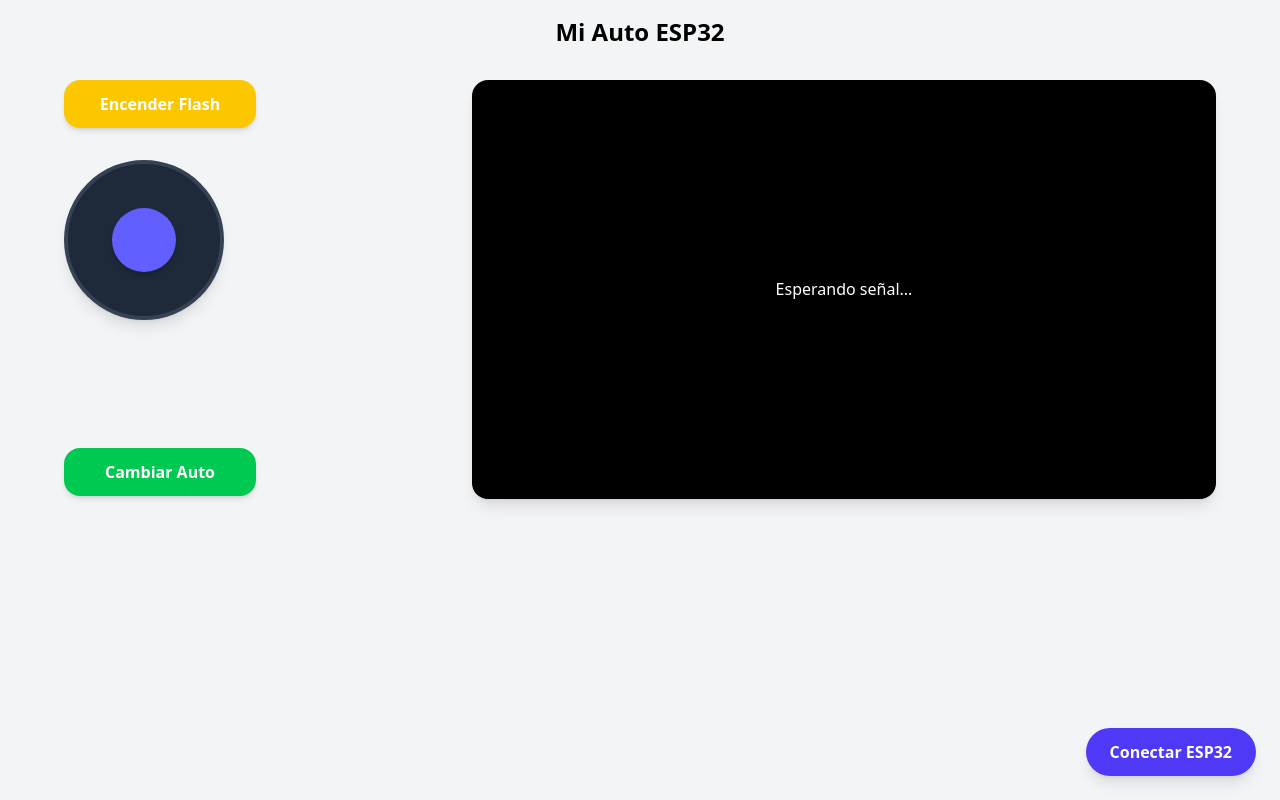
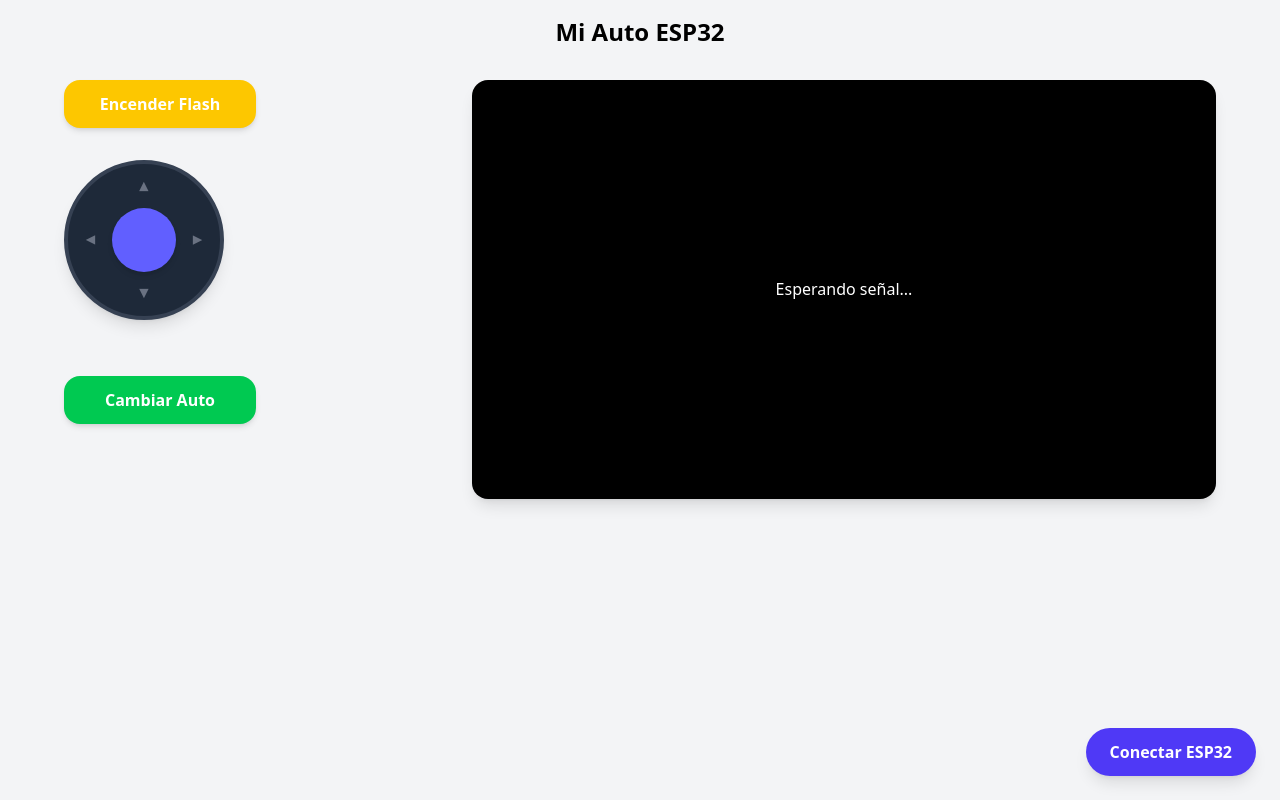
Before and after one commit to ktax06/autitos, a Nuxt app: page / in a window 1280 px wide. Built offline with nearby package versions, Linux system fonts and the light colour scheme.

Commit message:
Refactor motor control logic and enhance WebSocket communication in ESP32 project

```diff
--- a/components/carControl.vue
+++ b/components/carControl.vue
@@ -14,8 +14,8 @@
         </button>
 
         <!-- Joystick -->
-        <div class="w-20 h-58">
-          <JoystickComponent />
+        <div class="w-40 h-40">
+          <JoystickComponent @move="handleJoystickMove" />
         </div>
 
         <!-- Botón Cambiar Auto -->
@@ -152,8 +152,7 @@ const availableCars = ref([]) //rellénalo desde API o backend
 
 const toggleFlash = () => {
   flashOn.value = !flashOn.value
-  webSocketComponent.value.sendMessage(flashOn.value ? 'FLASH_ON' : 'FLASH_OFF');
-  console.log("Flash toggled:", flashOn.value);
+  sendCommand(flashOn.value ? 'FLASH_ON' : 'FLASH_OFF')
 }
 
 const selectCar = (car) => {
@@ -221,16 +220,92 @@ const scanNetwork = async () => {
 
 }
 
-const sendCommand = (cmd) => {
-  if (socket && socket.readyState === WebSocket.OPEN) {
-    socket.send(JSON.stringify({ type: 'command', value: cmd }))
+const sendCommand = (cmd, params = {}) => {
+  if (webSocketComponent.value) {
+    webSocketComponent.value.sendMessage(JSON.stringify({
+      type: 'command',
+      value: cmd,
+      ...params
+    }))
   } else {
-    console.warn('WebSocket no conectado')
+    console.warn('Componente WebSocket no inicializado')
+  }
+}
+
+// Manejo del joystick
+const joystickThreshold = 0.15; // Umbral para evitar movimientos mínimos
+const joystickCommand = ref('STOP');
+const joystickTimer = ref(null);
+
+const handleJoystickMove = (position) => {
+  // Detener el temporizador anterior si existe
+  if (joystickTimer.value) {
+    clearTimeout(joystickTimer.value);
+  }
+
+  // Calcular la dirección basada en la posición del joystick
+  const { x, y } = position;
+  let command = 'STOP';
+  let speed = 0;
+  let turn = 0;
+
+  // Calcular magnitud (0-1)
+  const magnitude = Math.sqrt(x * x + y * y);
+
+  // Si la magnitud es menor que el umbral, consideramos que está en reposo
+  if (magnitude < joystickThreshold) {
+    command = 'STOP';
+  } else {
+    // Calcular el ángulo en grados (0-360)
+    let angle = Math.atan2(y, x) * (180 / Math.PI);
+    if (angle < 0) angle += 360;
+
+    // Determinar comando basado en el ángulo
+    if (angle >= 315 || angle < 45) {
+      command = 'RIGHT';
+      turn = magnitude;
+    } else if (angle >= 45 && angle < 135) {
+      command = 'FORWARD';
+      speed = magnitude;
+    } else if (angle >= 135 && angle < 225) {
+      command = 'LEFT';
+      turn = magnitude;
+    } else if (angle >= 225 && angle < 315) {
+      command = 'BACKWARD';
+      speed = magnitude;
+    }
+  }
+
+  // Solo enviar si el comando ha cambiado o si los valores son significativamente diferentes
+  if (command !== joystickCommand.value || (magnitude > joystickThreshold)) {
+    joystickCommand.value = command;
+
+    // Enviar el comando con los parámetros de velocidad y giro
+    sendCommand(command, {
+      speed: Math.round(speed * 100),
+      turn: Math.round(turn * 100)
+    });
+
+    // Configurar un temporizador para enviar STOP si no hay movimiento durante un tiempo
+    if (command !== 'STOP') {
+      joystickTimer.value = setTimeout(() => {
+        sendCommand('STOP');
+        joystickCommand.value = 'STOP';
+      }, 200);
+    }
   }
 }
 
 onBeforeUnmount(() => {
-  socket?.close()
+  // Limpiar el temporizador del joystick si existe
+  if (joystickTimer.value) {
+    clearTimeout(joystickTimer.value);
+  }
+
+  // Desconectar WebSocket
+  if (webSocketComponent.value) {
+    webSocketComponent.value.disconnectWebSocket()
+  }
 })
 </script>
 
--- a/components/joystickComponent.vue
+++ b/components/joystickComponent.vue
@@ -7,11 +7,38 @@
   >
     <div
       ref="joystickHandle"
-      class="joystick-handle w-16 h-16 bg-indigo-500 rounded-full absolute top-1/2 left-1/2 transform -translate-x-1/2 -translate-y-1/2 cursor-grab shadow-md"
+      class="joystick-handle w-16 h-16 bg-indigo-500 rounded-full absolute top-1/2 left-1/2 -translate-x-1/2 -translate-y-1/2 cursor-grab shadow-md"
       :style="{
         transform: `translate(${position.x}px, ${position.y}px)`
       }"
     ></div>
+
+    <!-- Indicadores de dirección -->
+    <div class="absolute inset-0 pointer-events-none">
+      <!-- Adelante -->
+      <div class="absolute top-3 left-1/2 -translate-x-1/2 w-6 h-6 flex items-center justify-center"
+           :class="{'text-green-400': normalizedPosition.y < -0.3, 'text-gray-500': normalizedPosition.y >= -0.3}">
+        <span class="transform rotate-180">▼</span>
+      </div>
+
+      <!-- Atrás -->
+      <div class="absolute bottom-3 left-1/2 -translate-x-1/2 w-6 h-6 flex items-center justify-center"
+           :class="{'text-green-400': normalizedPosition.y > 0.3, 'text-gray-500': normalizedPosition.y <= 0.3}">
+        <span>▼</span>
+      </div>
+
+      <!-- Izquierda -->
+      <div class="absolute left-3 top-1/2 -translate-y-1/2 w-6 h-6 flex items-center justify-center"
+           :class="{'text-green-400': normalizedPosition.x < -0.3, 'text-gray-500': normalizedPosition.x >= -0.3}">
+        <span class="transform rotate-90">▼</span>
+      </div>
+
+      <!-- Derecha -->
+      <div class="absolute right-3 top-1/2 -translate-y-1/2 w-6 h-6 flex items-center justify-center"
+           :class="{'text-green-400': normalizedPosition.x > 0.3, 'text-gray-500': normalizedPosition.x <= 0.3}">
+        <span class="transform -rotate-90">▼</span>
+      </div>
+    </div>
   </div>
 </template>
 
--- a/components/websocket.vue
+++ b/components/websocket.vue
@@ -3,6 +3,7 @@ import { onMounted, onUnmounted, ref } from 'vue';
 
 const websocket = ref(null);
 const isConnected = ref(false);
+const canSendMessage = ref(true);
 
 // Eventos personalizados
 const emit = defineEmits(['connected', 'disconnected', 'message', 'error']);
@@ -73,10 +74,23 @@ const disconnectWebSocket = () => {
 };
 
 const sendMessage = (message) => {
-  if (websocket.value && websocket.value.readyState === WebSocket.OPEN && message) {
-    websocket.value.send(message);
-    console.log('Mensaje enviado:', message);
-    return true;
+  if (websocket.value && websocket.value.readyState === WebSocket.OPEN && message && canSendMessage.value) {
+    canSendMessage.value = false;
+    try {
+      websocket.value.send(message);
+      console.log('Mensaje enviado:', message);
+      setTimeout(() => {
+        canSendMessage.value = true;
+      }, 500); // Espera 100 ms antes de permitir otro envío
+      return true;
+    } catch (error) {
+      console.error('Error al enviar mensaje:', error);
+      canSendMessage.value = true; // Re-habilitar en caso de error
+      return false;
+    }
+  } else if (!canSendMessage.value) {
+    console.warn('Envío de mensaje bloqueado: espera 100ms.');
+    return false;
   }
   return false;
 };
@@ -91,5 +105,4 @@ defineExpose({
 </script>
 
 <template>
-  <!-- Este componente no tiene representación visual -->
-</template>
+  </template>
```
Also changed, not shown: 1 other file (tests, documents, lock files or other folders).
